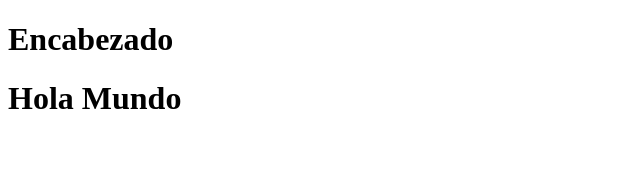
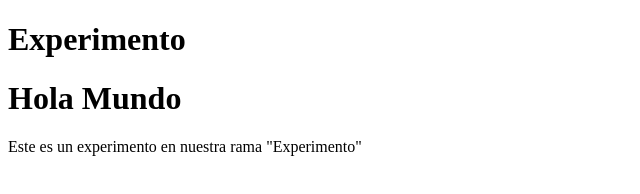
Before and after one commit to drewdesigns/curso, a plain HTML site: page index.html in a window 1280 px wide. Shown: the whole page, without its empty margins (0-640 px from the left). Drawn offline with Linux system fonts and the light colour scheme.

Commit message:
Agregamos texto de experimento

```diff
--- a/index.html
+++ b/index.html
@@ -8,10 +8,13 @@
 </head>
 <body>
     <header>
-        <h1>Encabezado</h1>
+        <h1>Experimento</h1>
     </header>
     <div class="container">
         <h1>Hola Mundo</h1>
     </div>
+    <footer>
+        <p>Este es un experimento en nuestra rama "Experimento"</p>
+    </footer>
 </body>
 </html>
```
